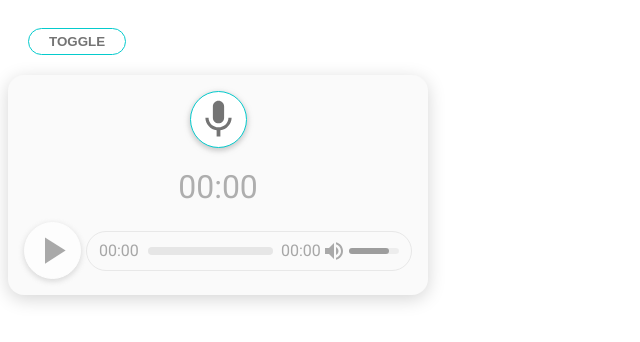
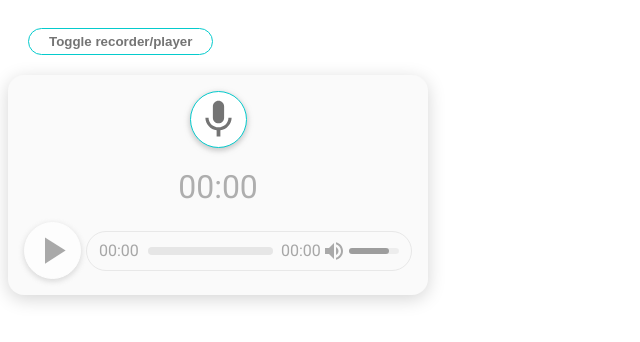
Before and after one commit to jonalxh/vue-audio-recorder, a Vue app: page / in a window 1280 px wide. Shown: the top 342 px of the page, without its empty margins (0-640 px from the left). Built offline with nearby package versions, Linux system fonts and the light colour scheme.

Commit message:
Mic failed added to demo

```diff
--- a/demo/app.vue
+++ b/demo/app.vue
@@ -16,7 +16,7 @@
 
 <template>
   <div class="row">
-    <button type="button" class="toggle" @click="toggle">TOGGLE</button>
+    <button type="button" class="toggle" @click="toggle">Toggle recorder/player</button>
 
     <audio-recorder v-if="showRecorder"
       upload-url="some url"
@@ -32,7 +32,8 @@
       :before-upload="callback"
       :successful-upload="callback"
       :failed-upload="callback"
-      :bit-rate="192"/>
+      :bit-rate="192"
+      :mic-failed="showMicError"/>
 
     <audio-player :src="mp3" v-if="!showRecorder"/>
   </div>
@@ -56,6 +57,9 @@
       },
       toggle () {
         this.showRecorder = !this.showRecorder
+      },
+      showMicError(evt) {
+        alert(evt)
       }
     }
   }
```
Also changed, not shown: 1 other file (tests, documents, lock files or other folders).
